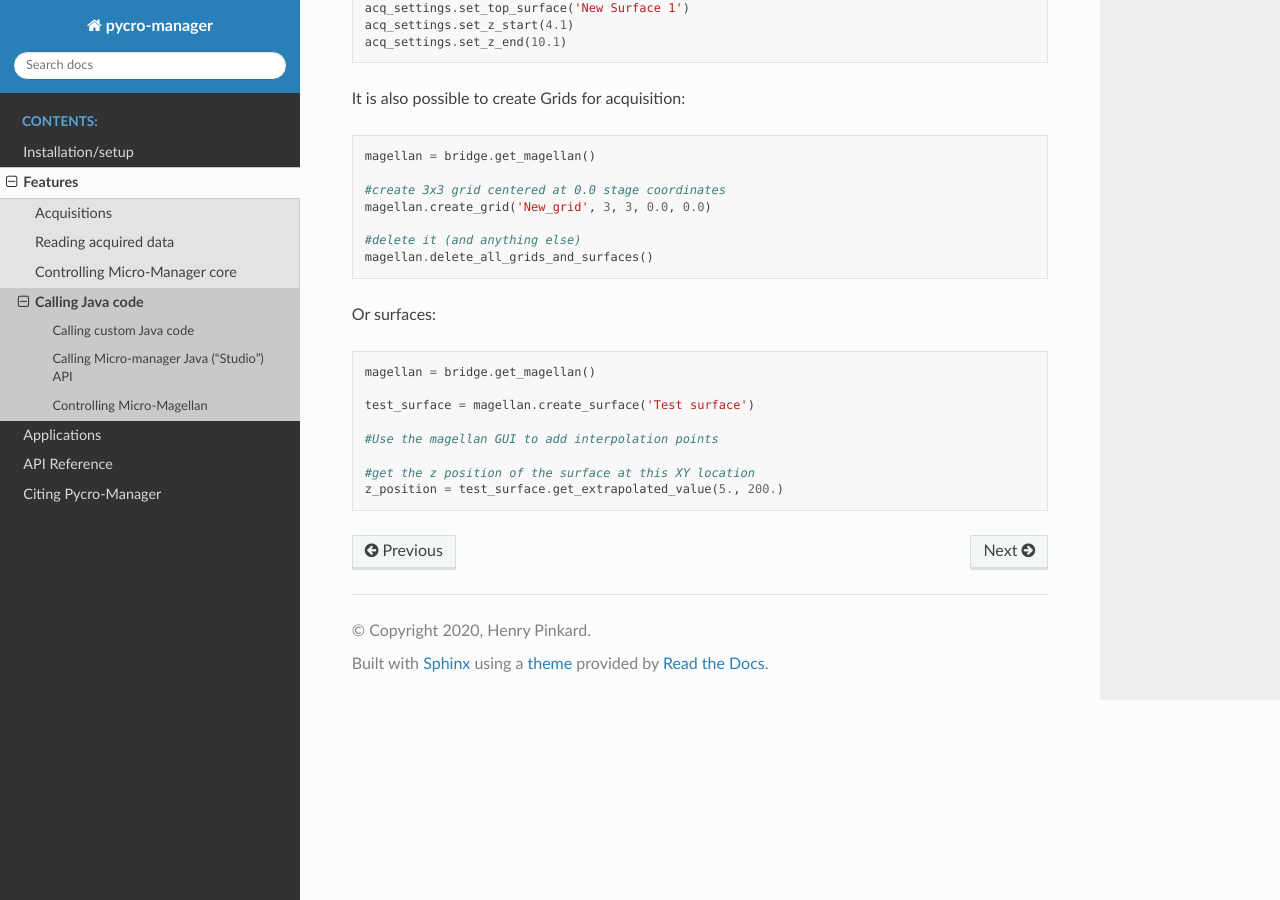
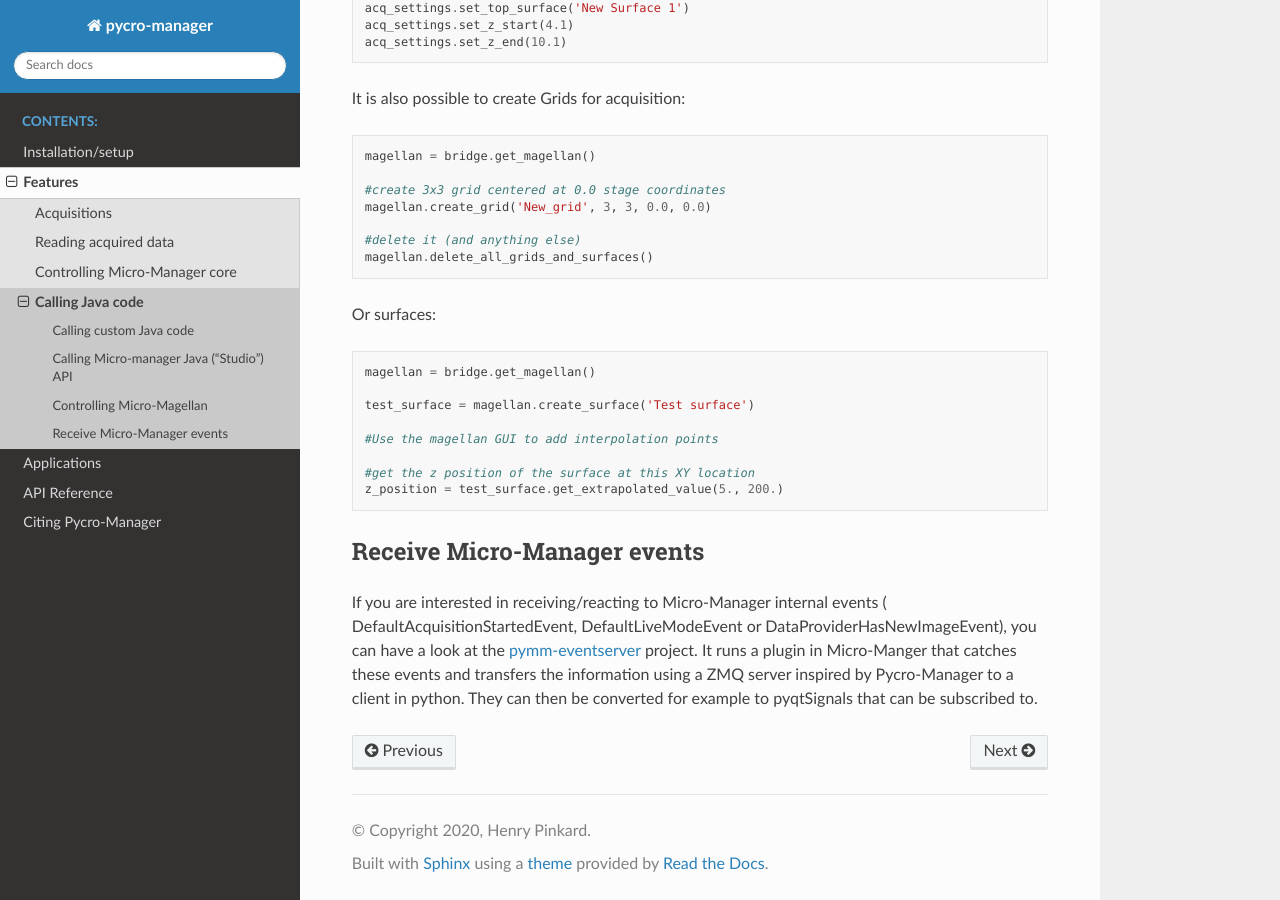
Before and after one commit to micro-manager/pycro-manager, a Sphinx documentation site: the page built from docs/source/calling_java.rst, in a window 1280 px wide and 900 px high, scrolled down 2177 px. Built offline with Sphinx 7.4.7 and the Read the Docs theme 2.0.0, drawn with Linux system fonts in a browser that asks for light colours; pages that are not in the unit, such as notebooks, are missing from menus.

Commit message:
Add information about pymm-eventserver

```diff
--- a/docs/source/calling_java.rst
+++ b/docs/source/calling_java.rst
@@ -143,3 +143,17 @@ Or surfaces:
 
     #get the z position of the surface at this XY location
     z_position = test_surface.get_extrapolated_value(5., 200.)
+
+
+
+.. _pymm_eventserver:
+
+Receive Micro-Manager events
+================================================
+
+If you are interested in receiving/reacting to Micro-Manager internal events (
+DefaultAcquisitionStartedEvent, DefaultLiveModeEvent or DataProviderHasNewImageEvent), you can have
+a look at the `pymm-eventserver <https://github.com/LEB-EPFL/pymm-eventserver>`_ project. It runs a
+plugin in Micro-Manger that catches these events and transfers the information using a ZMQ server
+inspired by Pycro-Manager to a client in python. They can then be converted for example to
+pyqtSignals that can be subscribed to.
```
